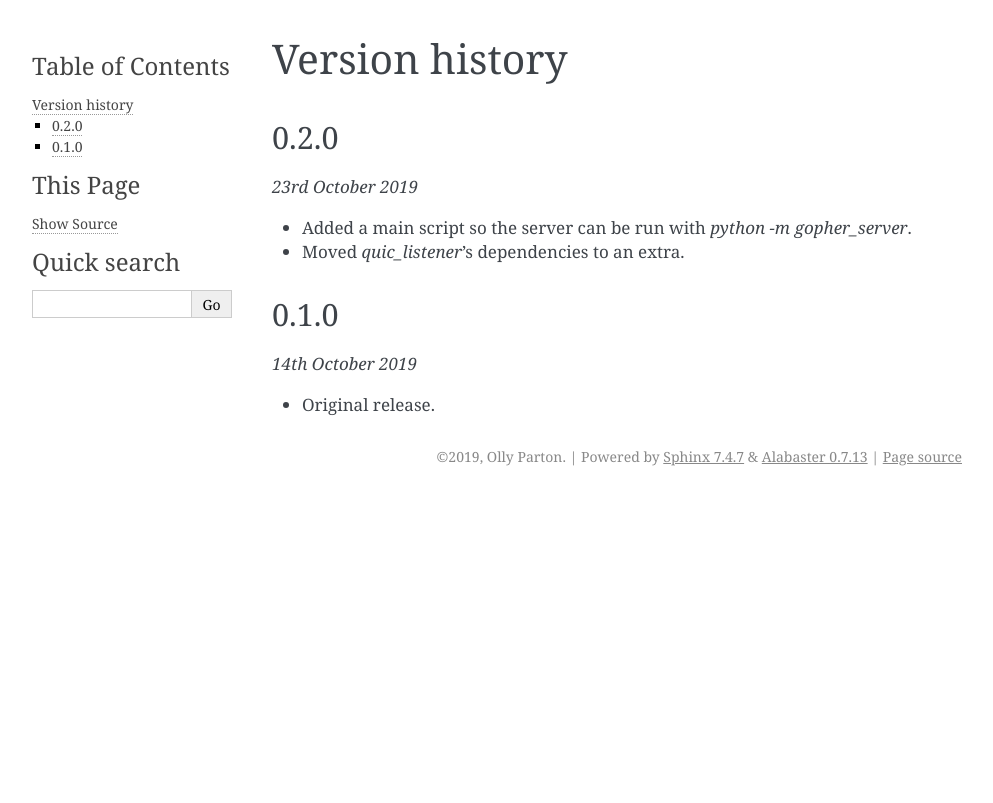
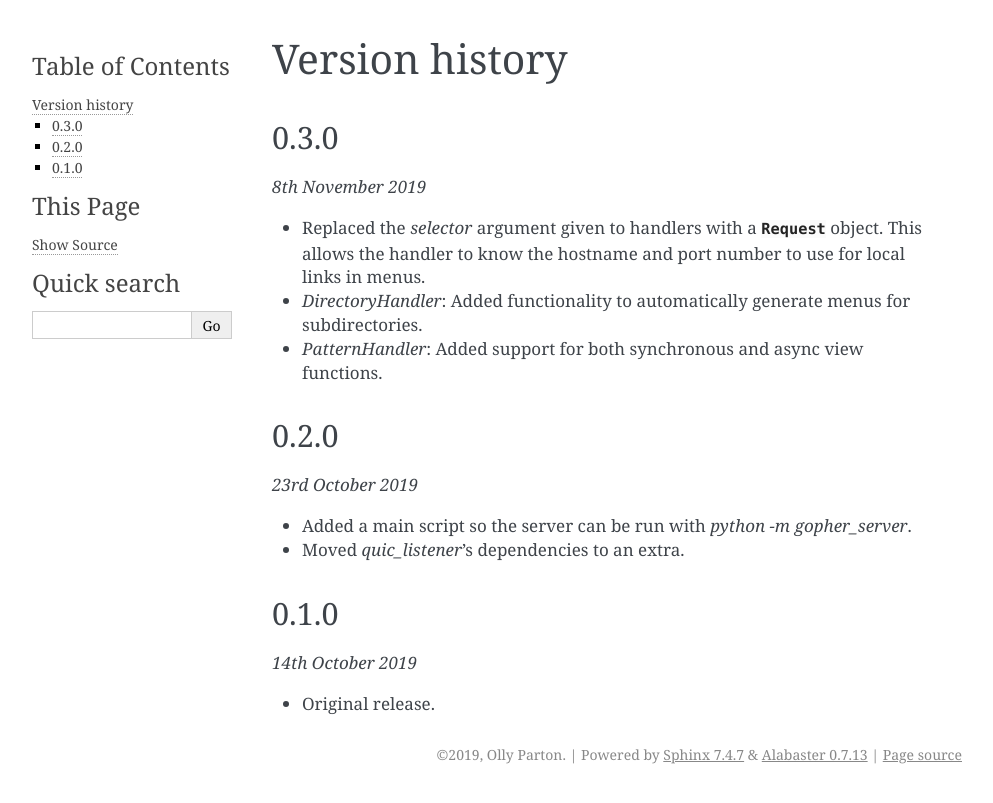
Before and after one commit to tehdragonfly/gopher_server, a Sphinx documentation site: the page built from docs/versions.rst, in a window 1280 px wide. Shown: the top 803 px of the page, without its empty margins (148-1141 px from the left). Built offline with Sphinx 7.4.7, drawn with Linux system fonts in a browser that asks for light colours.

Commit message:
Add changelog for 0.3.0.

```diff
--- a/docs/versions.rst
+++ b/docs/versions.rst
@@ -1,5 +1,18 @@
 Version history
 ===============
+
+0.3.0
+-----
+
+*8th November 2019*
+
+* Replaced the `selector` argument given to handlers with a
+  :class:`Request <gopher_server.handlers.Request>` object. This allows the
+  handler to know the hostname and port number to use for local links in menus.
+* `DirectoryHandler`: Added functionality to automatically generate menus for
+  subdirectories.
+* `PatternHandler`: Added support for both synchronous and async view
+  functions.
 
 0.2.0
 -----
```
